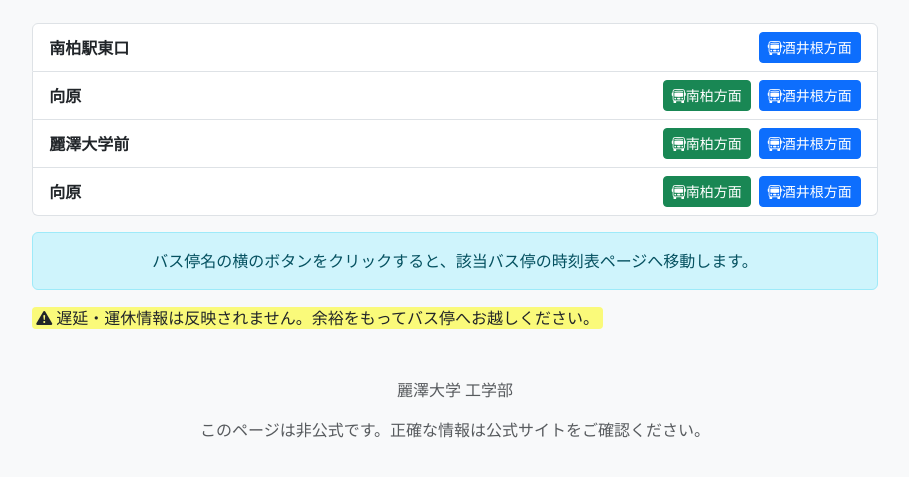
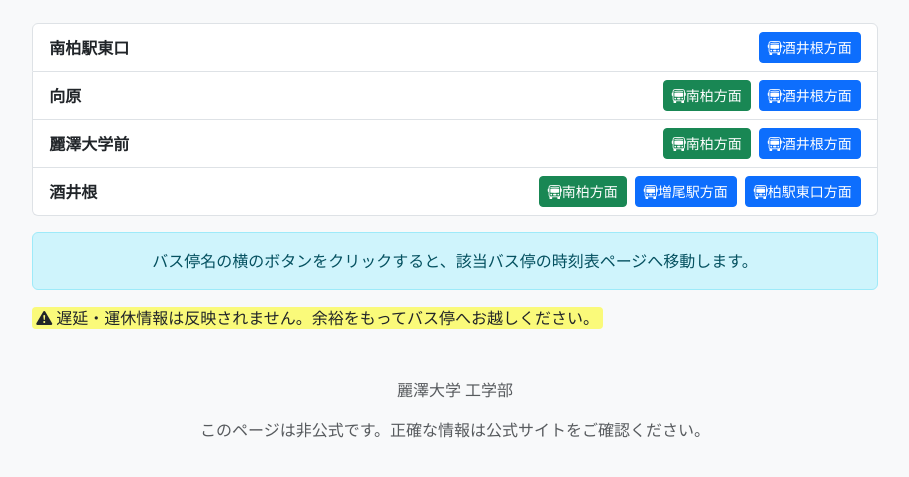
Before and after one commit to kumadesu4649/Reittaku_Bus_System, a plain HTML site: page index.html in a window 1280 px wide. Shown: the part 199-676 px from the top of the page, without its empty margins (185-1094 px from the left). Drawn offline with nearby package versions, Linux system fonts and the light colour scheme.

Commit message:
バス停リンクを更新し、各方面への正しいページへの遷移を設定

```diff
--- a/index.html
+++ b/index.html
@@ -23,28 +23,29 @@
                 <li class="list-group-item d-flex justify-content-between align-items-center">
                     <strong>南柏駅東口</strong>
                     <div class="d-flex gap-2">
-                        <a href="reitaku.html" class="btn btn-primary btn-sm"><i class="bi bi-bus-front"></i>酒井根方面</a>
+                        <a href="minami01.html" class="btn btn-primary btn-sm"><i class="bi bi-bus-front"></i>酒井根方面</a>
                     </div>
                 </li>
                 <li class="list-group-item d-flex justify-content-between align-items-center">
                     <strong>向原</strong>
                     <div class="d-flex gap-2">
-                        <a href="reitaku.html" class="btn btn-success btn-sm"><i class="bi bi-bus-front"></i>南柏方面</a>
-                        <a href="reitaku.html" class="btn btn-primary btn-sm"><i class="bi bi-bus-front"></i>酒井根方面</a>
+                        <a href="muka01.html" class="btn btn-success btn-sm"><i class="bi bi-bus-front"></i>南柏方面</a>
+                        <a href="muka02.html" class="btn btn-primary btn-sm"><i class="bi bi-bus-front"></i>酒井根方面</a>
                     </div>
                 </li>
                 <li class="list-group-item d-flex justify-content-between align-items-center">
                     <strong>麗澤大学前</strong>
                     <div class="d-flex gap-2">
-                        <a href="reitaku.html" class="btn btn-success btn-sm"><i class="bi bi-bus-front"></i>南柏方面</a>
-                        <a href="reitaku.html" class="btn btn-primary btn-sm"><i class="bi bi-bus-front"></i>酒井根方面</a>
+                        <a href="reitaku01.html" class="btn btn-success btn-sm"><i class="bi bi-bus-front"></i>南柏方面</a>
+                        <a href="reitaku02.html" class="btn btn-primary btn-sm"><i class="bi bi-bus-front"></i>酒井根方面</a>
                     </div>
                 </li>
                 <li class="list-group-item d-flex justify-content-between align-items-center">
-                    <strong>向原</strong>
+                    <strong>酒井根</strong>
                     <div class="d-flex gap-2">
-                        <a href="reitaku.html" class="btn btn-success btn-sm"><i class="bi bi-bus-front"></i>南柏方面</a>
-                        <a href="reitaku.html" class="btn btn-primary btn-sm"><i class="bi bi-bus-front"></i>酒井根方面</a>
+                        <a href="sakaine01.html" class="btn btn-success btn-sm"><i class="bi bi-bus-front"></i>南柏方面</a>
+                        <a href="sakaine02.html" class="btn btn-primary btn-sm"><i class="bi bi-bus-front"></i>増尾駅方面</a>
+                        <a href="sakaine03.html" class="btn btn-primary btn-sm"><i class="bi bi-bus-front"></i>柏駅東口方面</a>
                     </div>
                 </li>
             </ul>
```
